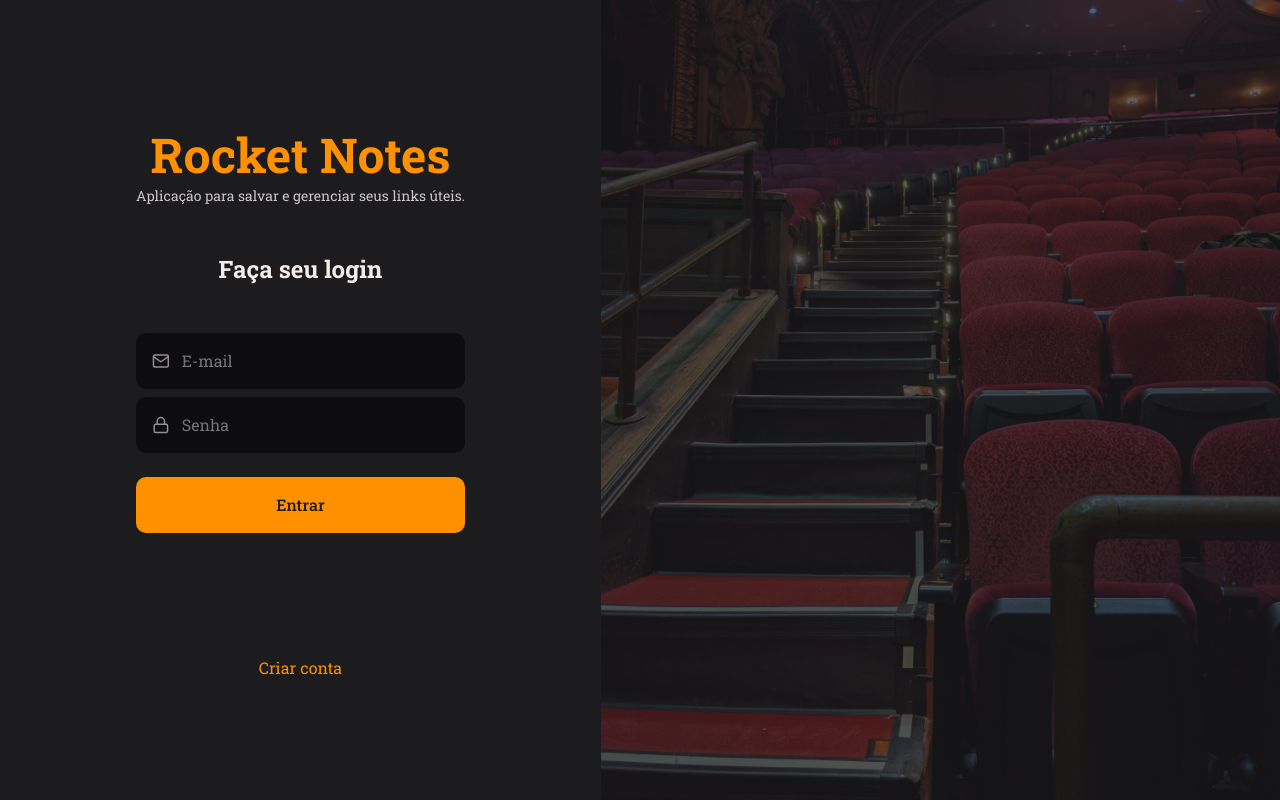
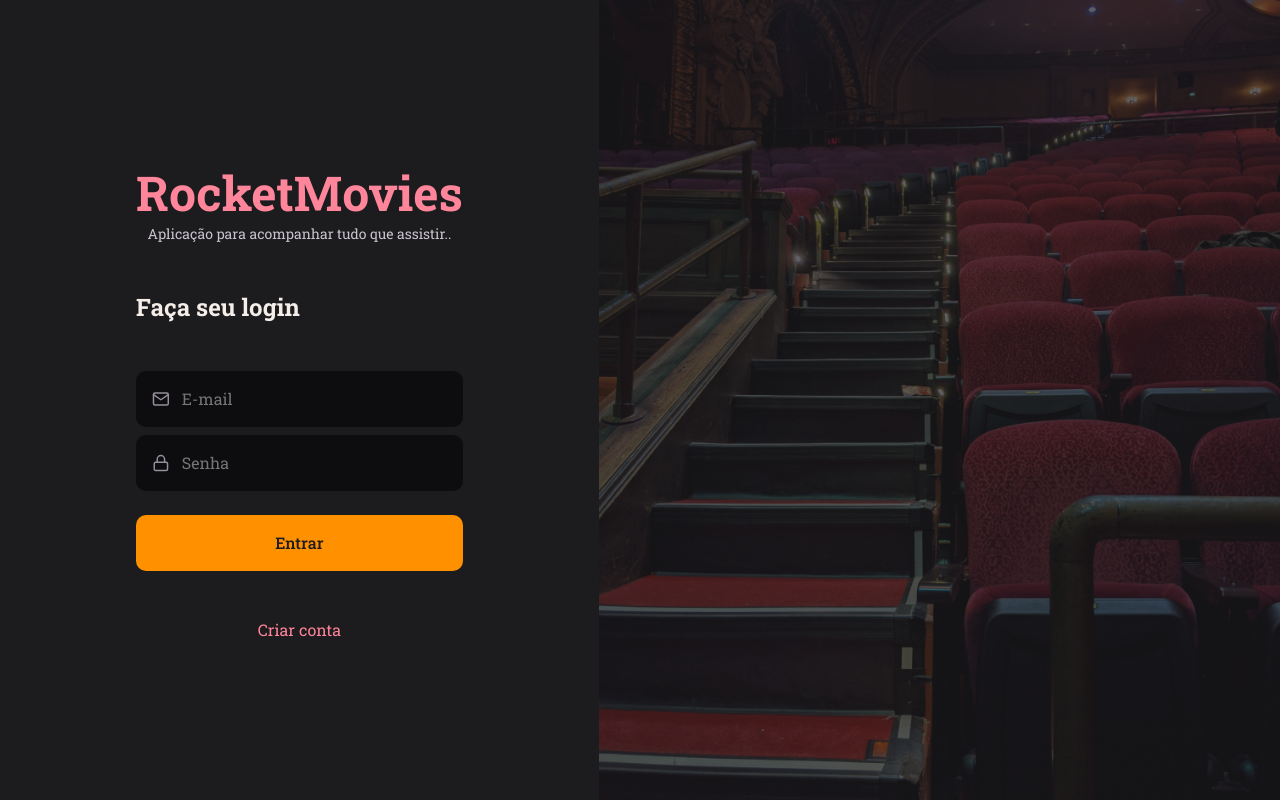
Before and after one commit to AdrielKlem/Desafio-ReactMovie, a React (Vite) app: page / in a window 1280 px wide. Built offline with nearby package versions, Linux system fonts and the light colour scheme.

Commit message:
update page SignIn

```diff
--- a/src/pages/SignIn/index.jsx
+++ b/src/pages/SignIn/index.jsx
@@ -9,8 +9,8 @@ export function SignIn() {
     return (
         <Container>
             <Form>
-                <h1>Rocket Notes</h1>
-                <p>Aplicação para salvar e gerenciar seus links úteis.</p>
+                <h1>RocketMovies</h1>
+                <p>Aplicação para acompanhar tudo que assistir..</p>
 
                 <h2>Faça seu login</h2>
 
--- a/src/pages/SignIn/styles.js
+++ b/src/pages/SignIn/styles.js
@@ -14,16 +14,16 @@ export const Form = styled.form`
     display: flex;
     flex-direction: column;
     justify-content: center;
-    align-items: center;
 
     text-align: center;
 
     > h1 {
         font-size: 48px;
-        color: ${({ theme }) => theme.COLORS.ORANGE}
+        color: ${({ theme }) => theme.COLORS.PINK}
     }
 
     > h2 {
+        text-align: left;
         font-size: 24px;
         margin: 48px 0;
     }
@@ -34,8 +34,8 @@ export const Form = styled.form`
     }
 
     > a {
-        margin-top: 124px;
-        color: ${({ theme }) => theme.COLORS.ORANGE}
+        margin-top: 48px;
+        color: ${({ theme }) => theme.COLORS.PINK}
     }
 `
 
--- a/src/styles/theme.js
+++ b/src/styles/theme.js
@@ -7,7 +7,7 @@ export default {
 
     WHITE: "#F4EDE8",
     ORANGE: "#FF9000",
-    PINK: "##FF859B",
+    PINK: "#FF859B",
 
     GRAY_100: "#CAC4CF",
     GRAY_300: "#948F99",
```
